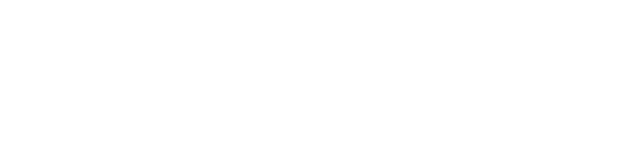
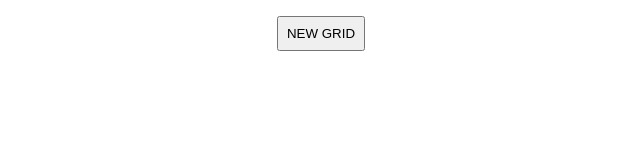
Before and after one commit to Kryoshi/odin-etch-sketch, a plain HTML site: page docs/index.html in a window 1280 px wide. Shown: the whole page, without its empty margins (319-959 px from the left). Drawn offline with Linux system fonts and the light colour scheme.

Commit message:
Add button to generate new grid

```diff
--- a/docs/index.html
+++ b/docs/index.html
@@ -8,6 +8,7 @@
     <link rel="stylesheet" href="styles.css">
 </head>
 <body>
+    <button class="new">NEW GRID</button>
     <div class="container">
         <div class="grid"></div>
     </div>
--- a/docs/styles.css
+++ b/docs/styles.css
@@ -1,6 +1,12 @@
 * {
     margin: 0;
     padding: 0;
+}
+
+.new {
+    display: block;
+    margin: 16px auto;
+    padding: 8px;
 }
 
 .container {
```
